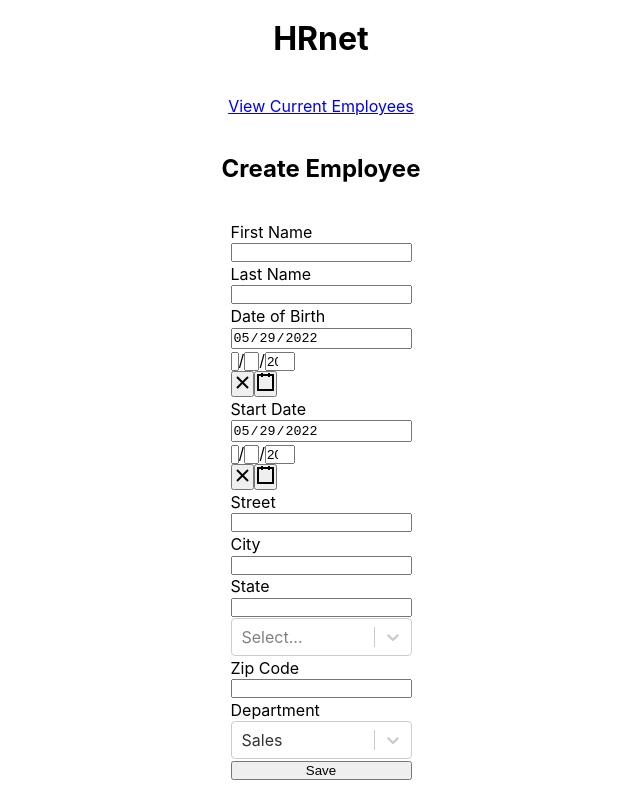
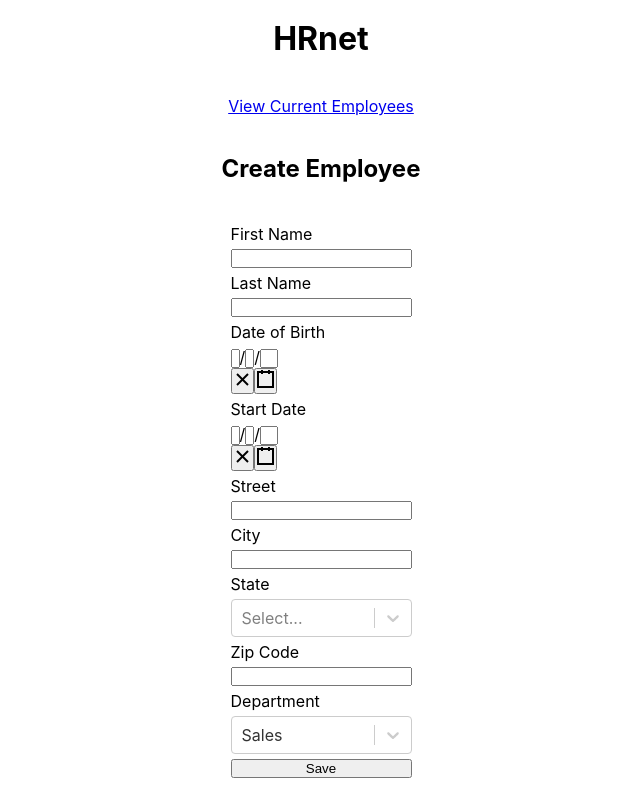
Before and after one commit to DevWeb13/giulianoloic_14_28052022, a React (Create React App) app: page / in a window 1280 px wide. Shown: the whole page, without its empty margins (319-959 px from the left). Built offline with nearby package versions, Linux system fonts and the light colour scheme.

Commit message:
refactor: (Form.jsx): refactor
Delete input dateOfBirth && StartDate. Active label for select component

```diff
--- a/src/components/Form/Form.jsx
+++ b/src/components/Form/Form.jsx
@@ -3,11 +3,13 @@ import DatePicker from 'react-date-picker';
 import Select from 'react-select';
 
 function Form() {
+  const dateNow = new Date();
+
   const [employee, setEmployee] = useState({
     firstName: '',
     lastName: '',
-    dateOfBirth: new Date(),
-    startDate: new Date(),
+    dateOfBirth: null,
+    startDate: null,
     street: '',
     city: '',
     state: '',
@@ -15,7 +17,7 @@ function Form() {
     department: 'sales',
   });
 
-  const options = [
+  const department = [
     { value: 'sales', label: 'Sales' },
     { value: 'marketing', label: 'Marketing' },
     { value: 'engineering', label: 'Engineering' },
@@ -262,6 +264,12 @@ function Form() {
     },
   ];
 
+  /**
+   * It takes a date object, sets the time to noon, and returns a string of the date in YYYY-MM-DD
+   * format
+   * @returns The date in ISO format.
+   */
+
   function saveEmployee() {}
 
   return (
@@ -285,40 +293,28 @@ function Form() {
       />
 
       <label htmlFor="dateOfBirth">Date of Birth</label>
-      <input
-        type="date"
-        className="formControl"
-        id="dateOfBirth"
-        value={employee.dateOfBirth.toISOString().substring(0, 10)}
-        readOnly
-      />
       <DatePicker
-        maxDate={new Date()}
+        maxDate={dateNow}
         className="datePicker"
-        onChange={(date) =>
+        onChange={(newDate) =>
           setEmployee({
             ...employee,
-            dateOfBirth: date,
+            dateOfBirth: newDate,
           })
         }
         value={employee.dateOfBirth}
       />
 
       <label htmlFor="startDate">Start Date</label>
-      <input
-        type="date"
-        className="formControl"
-        id="startDate"
-        value={employee.startDate.toISOString().substring(0, 10)}
-        readOnly
-      />
+
       <DatePicker
-        maxDate={new Date()}
+        name="startDate"
+        maxDate={dateNow}
         className="datePicker"
-        onChange={() =>
+        onChange={(startDateValue) =>
           setEmployee({
             ...employee,
-            startDate: new Date(),
+            startDate: startDateValue,
           })
         }
         value={employee.startDate}
@@ -341,14 +337,8 @@ function Form() {
       />
 
       <label htmlFor="state">State</label>
-      <input
-        type="text"
-        className="formControl"
-        id="state"
-        value={employee.state}
-        readOnly
-      />
       <Select
+        inputId="state"
         options={states}
         className="select"
         onChange={(e) => setEmployee({ ...employee, state: e.label })}
@@ -364,9 +354,10 @@ function Form() {
 
       <label htmlFor="department">Department</label>
       <Select
-        options={options}
+        inputId="department"
+        options={department}
         className="select"
-        defaultValue={options[0]}
+        defaultValue={department[0]}
         onChange={(e) => setEmployee({ ...employee, department: e.value })}
       />
 
```
